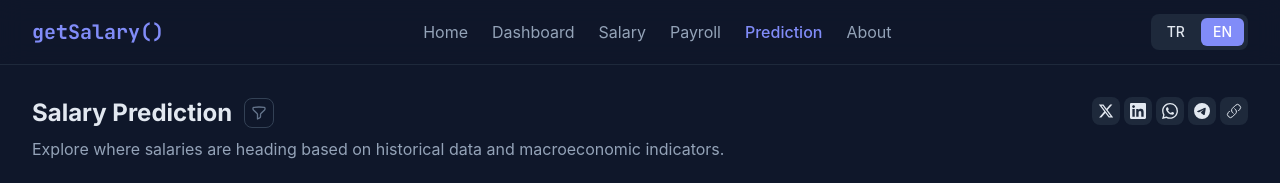
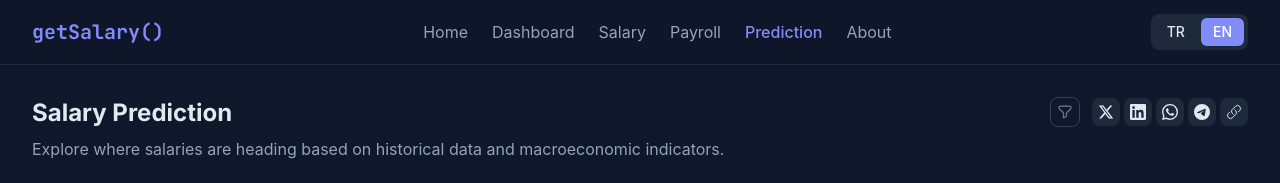
Before and after one commit to kadirermantr/getsalary, a React (Vite) app: page /prediction in a window 1280 px wide. Shown: the top 183 px of the page. Built offline with nearby package versions, Linux system fonts and the light colour scheme; a web font is replaced by a local one.

Commit message:
feat: add prediction FAQ items and fix PageHeaderWithShare layout (#51)
Add 3 prediction-related FAQ items (TR + EN) covering model methodology,
scenario parameters, and prediction reliability. Fix PageHeaderWithShare
to support extra prop for filter icon injection alongside share buttons.

```diff
--- a/src/components/layout/PageContainer.jsx
+++ b/src/components/layout/PageContainer.jsx
@@ -30,14 +30,12 @@ export function PageHeader({ title, description, children, className = '' }) {
 
 export function PageHeaderWithShare({ title, description, shareTitle, shareDescription, className = '', extra }) {
   return (
-    <div className={`flex flex-col md:flex-row md:items-start md:justify-between gap-4 md:mb-6 ${className}`}>
+    <div className={`flex flex-col md:flex-row md:items-start md:justify-between gap-4 mb-6 ${className}`}>
       <div>
         <div className="flex items-center justify-between gap-4">
-          <div className="flex items-center gap-3">
-            <h1 className="text-2xl font-bold text-[var(--text-primary)]">{title}</h1>
+          <h1 className="text-2xl font-bold text-[var(--text-primary)]">{title}</h1>
+          <div className="md:hidden flex items-center gap-2 flex-shrink-0">
             {extra}
-          </div>
-          <div className="md:hidden flex-shrink-0">
             <ShareButtons compact title={shareTitle} description={shareDescription} />
           </div>
         </div>
@@ -45,7 +43,8 @@ export function PageHeaderWithShare({ title, description, shareTitle, shareDescr
           <p className="text-[var(--text-secondary)] mt-2">{description}</p>
         )}
       </div>
-      <div className="hidden md:block flex-shrink-0">
+      <div className="hidden md:flex items-center gap-3 flex-shrink-0">
+        {extra}
         <ShareButtons compact title={shareTitle} description={shareDescription} />
       </div>
     </div>
--- a/src/components/ui/FAQ.jsx
+++ b/src/components/ui/FAQ.jsx
@@ -104,6 +104,19 @@ export function FAQ() {
         </div>
       ),
     },
+    // Tahmin
+    {
+      question: 'Tahmin modeli nasıl çalışıyor?',
+      answer: 'Model, 2021-2025 yılları arasındaki anket verilerine polinom regresyon uygulayarak maaş trendini öğreniyor. Genel medyanın yanı sıra pozisyon ve deneyim seviyesi bazında ayrı denklemler oluşturuluyor. Tüm katsayılar önceden hesaplanıp JSON olarak saklanıyor, tahminler tarayıcıda anlık olarak yapılıyor.',
+    },
+    {
+      question: 'Senaryo parametreleri ne işe yarıyor?',
+      answer: 'Enflasyon, döviz kuru ve sektör büyümesi parametreleri, temel tahmini makroekonomik koşullara göre ayarlamana olanak sağlıyor. İyimser, normal ve kötümser ön tanımlı senaryolar mevcut; ayrıca kaydırıcılarla kendi değerlerini belirleyebilirsin.',
+    },
+    {
+      question: 'Tahminler ne kadar güvenilir?',
+      answer: 'Model, backtesting ile doğrulanıyor: geçmiş yıllar sırayla çıkarılıp tahmin yapılıyor ve gerçek değerle karşılaştırılıyor. Ortalama hata oranı (MAPE) ve R² değeri şeffaf olarak gösteriliyor. Güven aralığı, tahminlerin olası üst ve alt sınırlarını yansıtıyor.',
+    },
     // Bordro
     {
       question: 'Bordro sayfası ne işe yarıyor?',
@@ -182,6 +195,19 @@ export function FAQ() {
         </div>
       ),
     },
+    // Prediction
+    {
+      question: 'How does the prediction model work?',
+      answer: 'The model applies polynomial regression to survey data from 2021-2025 to learn salary trends. Separate equations are generated for the overall median, each position, and each experience level. All coefficients are pre-computed and stored as JSON; predictions are calculated instantly in the browser.',
+    },
+    {
+      question: 'What do the scenario parameters do?',
+      answer: 'The inflation, exchange rate, and sector growth parameters let you adjust the base prediction according to macroeconomic conditions. Pre-defined optimistic, normal, and pessimistic presets are available, and you can also set custom values using the sliders.',
+    },
+    {
+      question: 'How reliable are the predictions?',
+      answer: 'The model is validated through backtesting: past years are sequentially held out, predicted, and compared against actual values. The average error rate (MAPE) and R² score are displayed transparently. The confidence interval reflects the plausible upper and lower bounds of each prediction.',
+    },
     // Payroll
     {
       question: 'What does the Payroll page do?',
```
